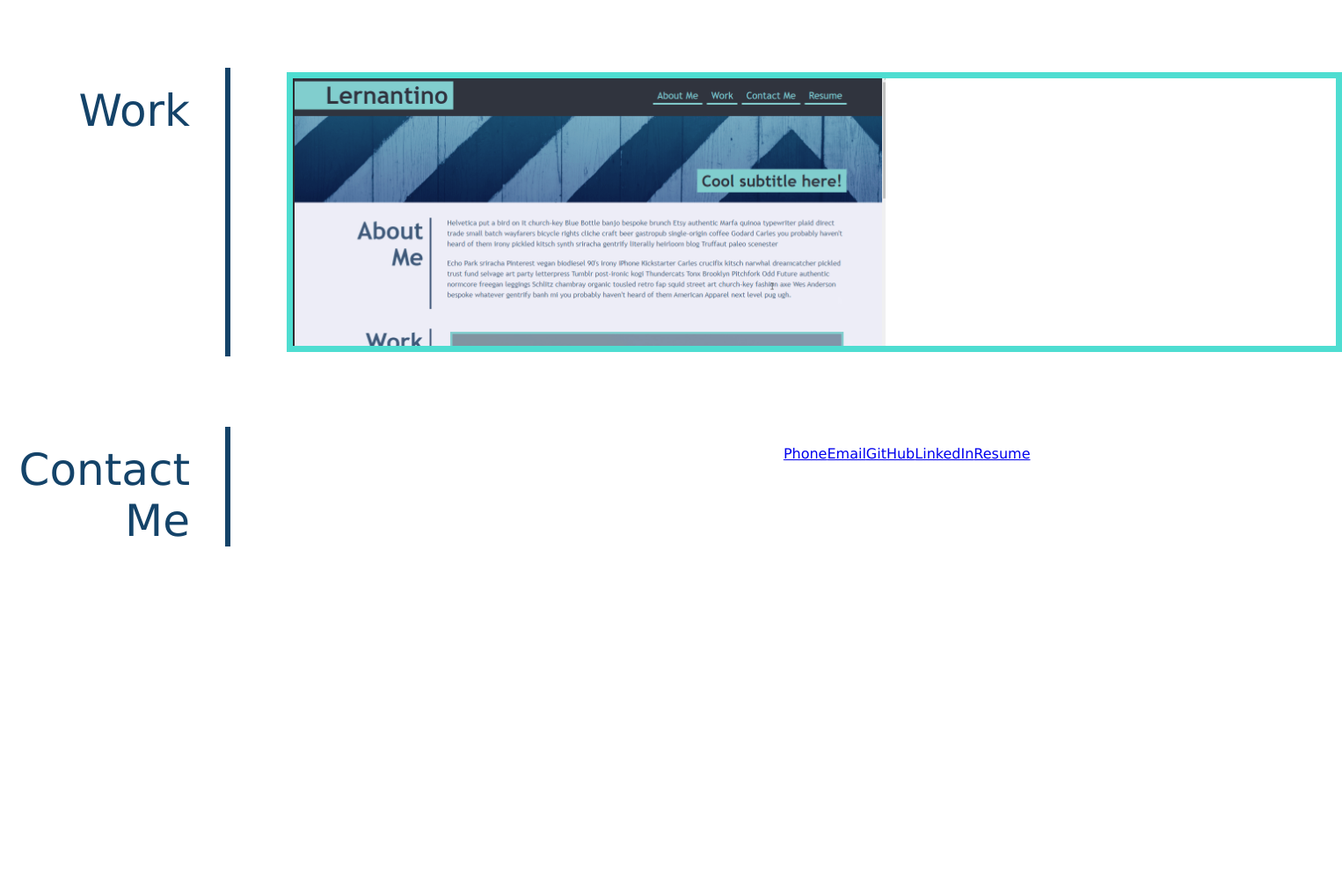
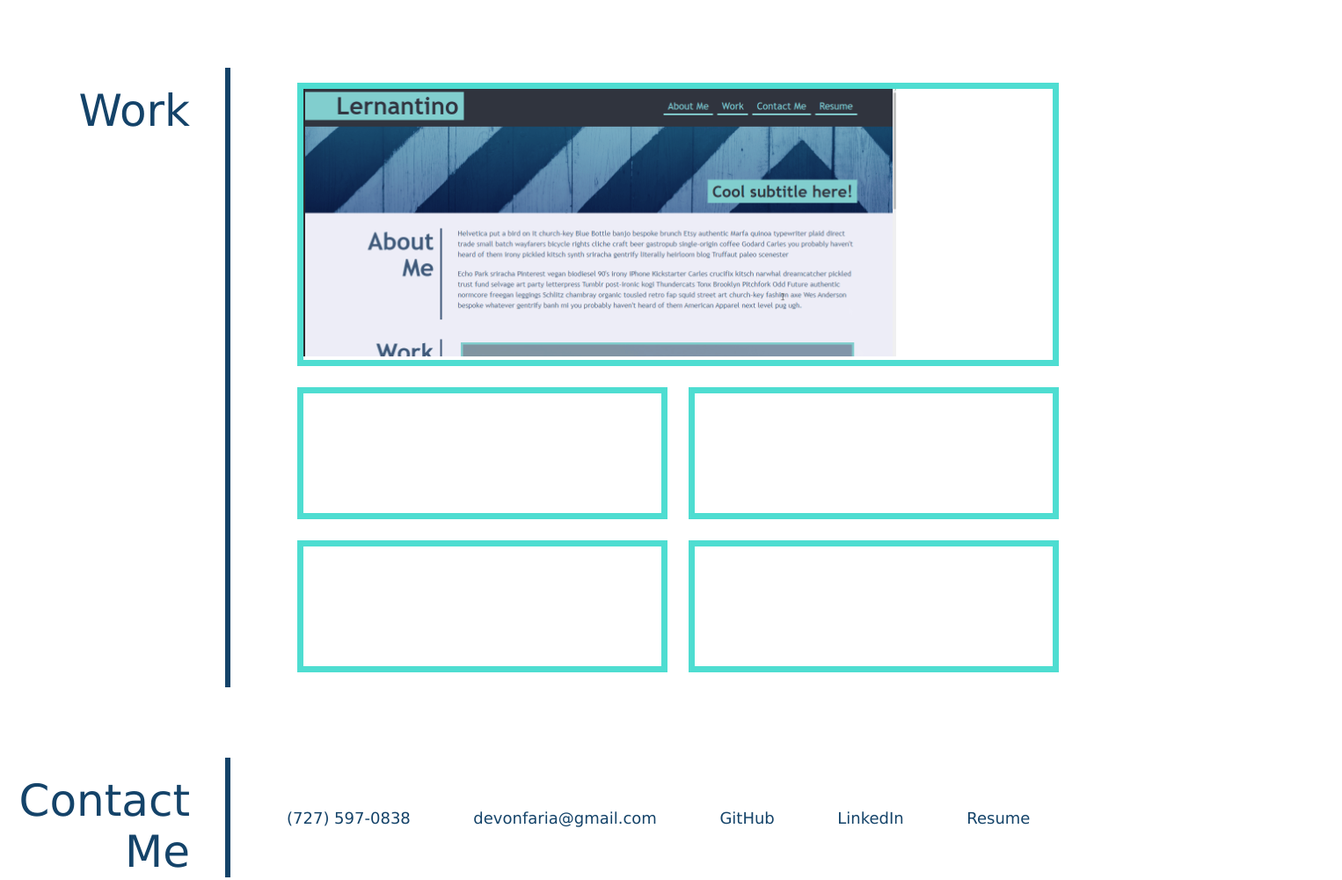
Before and after one commit to devonfaria/professional-portfolio, a plain HTML site: page index.html in a window 1280 px wide. Shown: the part 637-1637 px from the top of the page at 88% size, 1526 px wide, since content can reach past the window. Before the commit the page ends 1298 px from the top, so only its background shows below. Drawn offline with Linux system fonts and the light colour scheme.

Commit message:
Corrected the flexbox layout of the portfolio links in work section

```diff
--- a/assets/style.css
+++ b/assets/style.css
@@ -70,7 +70,7 @@ font-family: Verdana, Geneva, Tahoma, sans-serif;
 .main-header {
 padding: 20px 40px 0px 0px;
 margin: 40px 0px;
-width: 20%;
+flex-basis: 20%;
 text-align: right;
 color: rgb(20, 67, 105);
 font-size: 50px;
@@ -78,23 +78,11 @@ font-weight: 100;
 }
 
 .content {
-  width: 80%;
+  flex-basis: 80%;
   padding: 5px 5% 5px 5%;
   flex: 1 0;
   border-left: 6px solid rgb(20, 67, 105);
   margin: 40px 0px 40px 0px;
-}
-
-/* Work Section */
-.work {
-padding: 20px 40px 0px 0px;
-margin: 40px 0px;
-width: 350px;
-text-align: right;
-color: rgb(20, 67, 105);
-font-size: 50px;
-font-weight: 100;
-
 }
 
 p {
@@ -103,21 +91,43 @@ p {
   line-height: 1.6;
 }
 
+/* WORK SECTION */
+.work-content {
+  flex-basis: 80%;
+  display: flex;
+  flex-direction:row;
+  justify-content: space-between;
+  flex-wrap: wrap;
+  padding: 5px 5% 5px 5%;
+  border-left: 6px solid rgb(20, 67, 105);
+  margin: 40px 0px 40px 0px;
+}
+
 .feature-project {
-  width: 1200px;
-  display:flex;
+  flex-basis: 100%;
   flex: 2 1;
+  border: 7px solid rgb(78, 221, 209);
+  margin: 12px;
+}
+
+.secondary-project {
+  flex: 1 1;
+  height: 150px;
+  min-width: 45%;
+  border: 3px solid red;
+  margin: 12px;
   border: 7px solid rgb(78, 221, 209);
 }
 
-.secondary-project {
-  width: 80%;
-  border: 3px solid red;
-  display:flex;
-  flex-direction: column;
-  border: 20px solid rgb(78, 221, 209);
+.link-section {
+  height: 100%;
+  display: flex;
+  justify-content: space-between;
 }
 
-.contact-information {
-
+.contact-link {
+  text-decoration: none;
+  font-family: Verdana, Geneva, Tahoma, sans-serif;
+  font-size: 18px;
+  color: rgb(20, 67, 105);
 }
--- a/index.html
+++ b/index.html
@@ -38,10 +38,21 @@
     <!-- Work Section -->
     <section class="page-section">
       <h2 class="main-header">Work</h2>
-      <section class="content">
+      <section class="work-content">
         <section class="feature-project">
           <img src="./assets/images/Screen Shot 2022-02-19 at 10.08.25 PM.png" alt="first project">
         </section>
+        <section class="secondary-project">
+        </section>
+        <section class="secondary-project">
+        </section>
+        <section class="secondary-project">
+        </section>
+        <section class="secondary-project">
+        </section>
+
+
+
       </section>
     </section>
 
@@ -49,9 +60,9 @@
     <section class="page-section">
       <h2 class="main-header">Contact<br>Me</h2>
       <section class="content">
-        <nav>
-          <a class="contact-link" href="#">Phone</a>
-          <a class="contact-link" href="#">Email</a>
+        <nav class="link-section">
+          <a class="contact-link" href="#">(727) 597-0838</a>
+          <a class="contact-link" href="#">devonfaria@gmail.com</a>
           <a class="contact-link" href="#">GitHub</a>
           <a class="contact-link" href="#">LinkedIn</a>
           <a class="contact-link" href="#">Resume</a>
```
